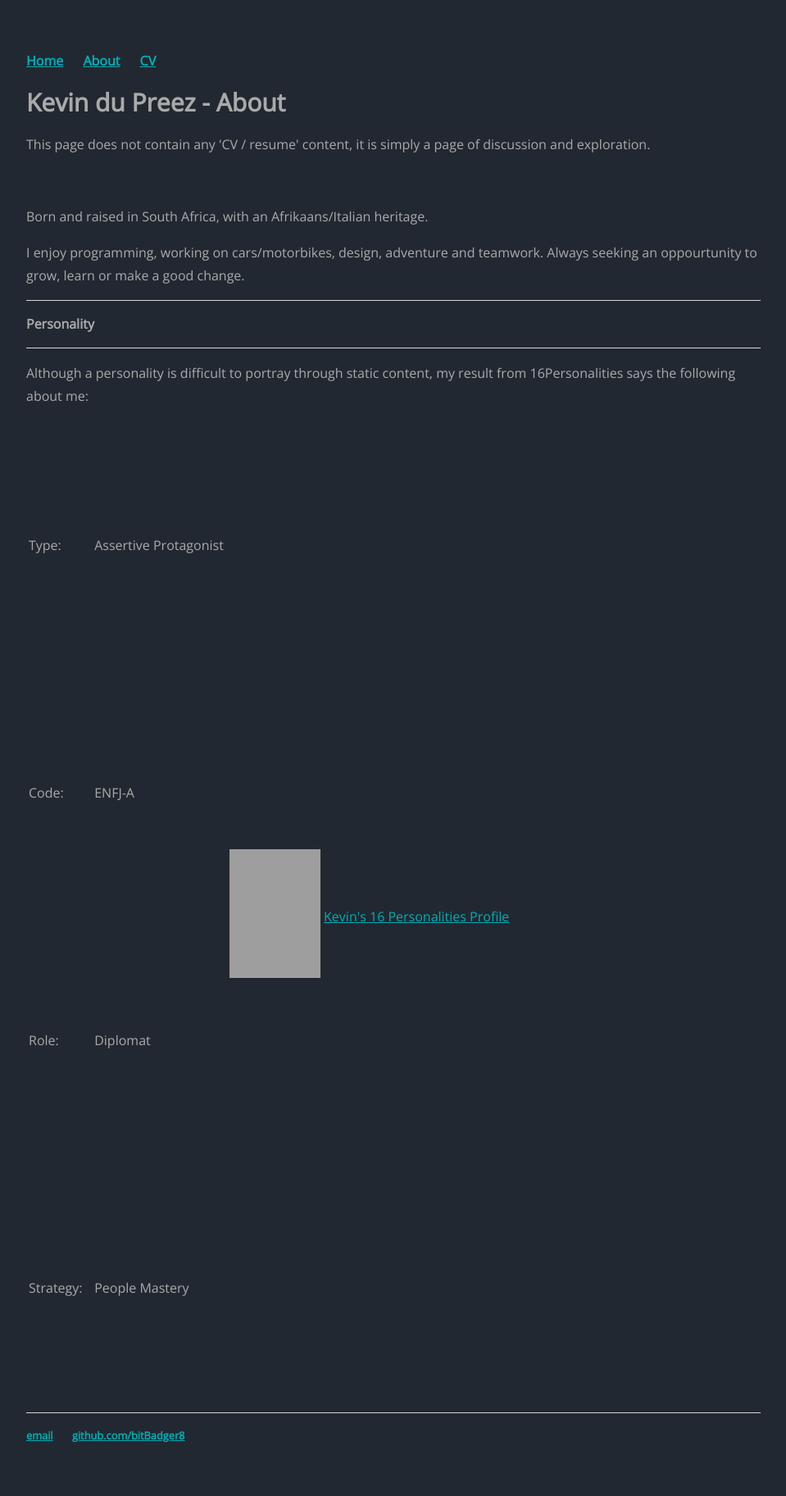
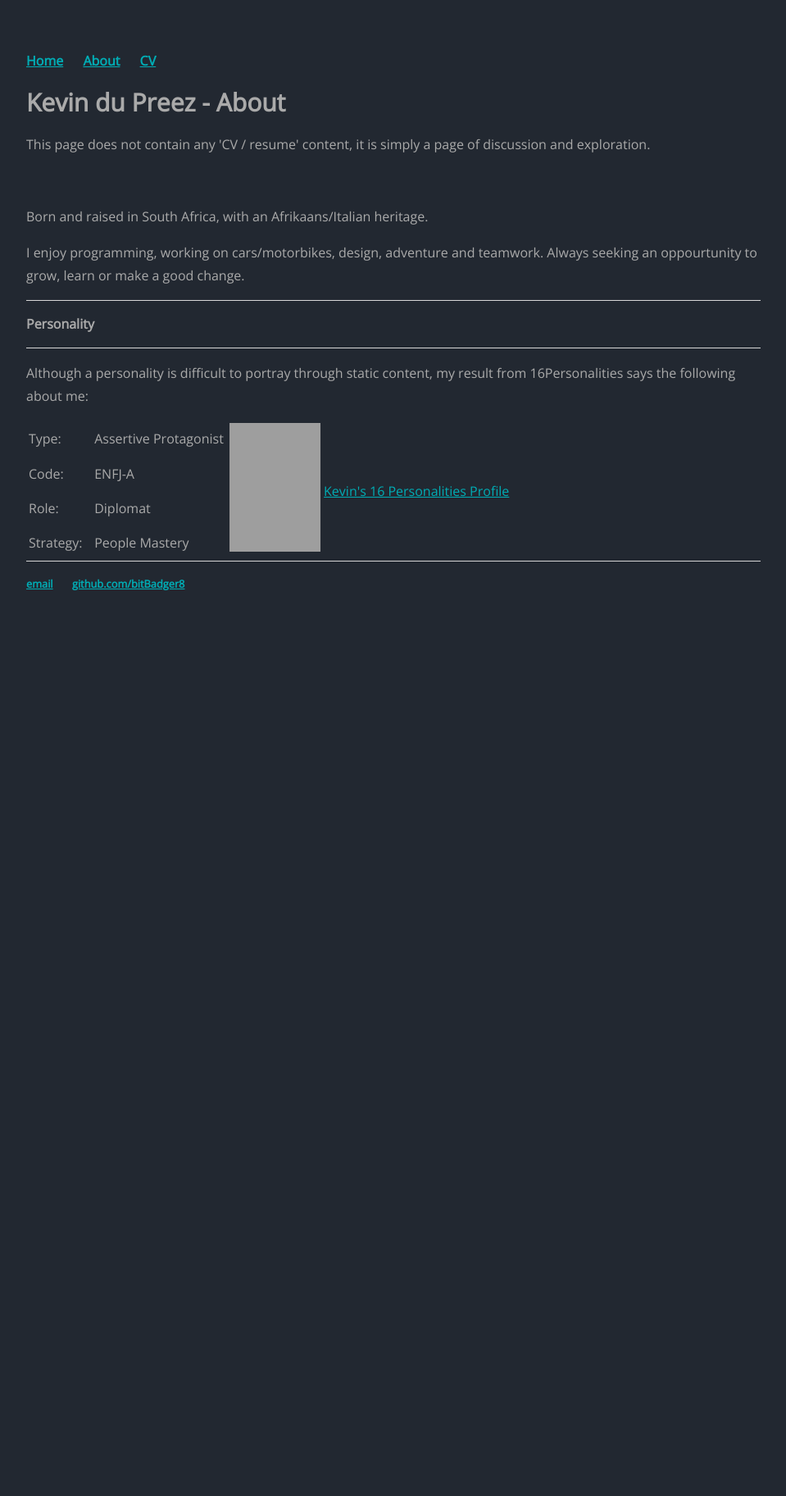
Before and after one commit to bitBadger8/bitBadger8.github.io, a Jekyll site: the page built from about/index.html, in a window 1280 px wide. Shown: the whole page at 82% size, without its empty margins (160-1119 px from the left). Built offline with Jekyll 4.4.1, drawn with Linux system fonts in a browser that asks for light colours; after the commit the page ends 900 px from its top, so only the background shows below that; grey boxes are pictures that could not be loaded.

Commit message:
Update main.css

```diff
--- a/css/main.css
+++ b/css/main.css
@@ -71,7 +71,7 @@ embed{
   display: table;
 }
 
-td{
+td .td-home{
   height: 18.75rem;
 
 }
```
